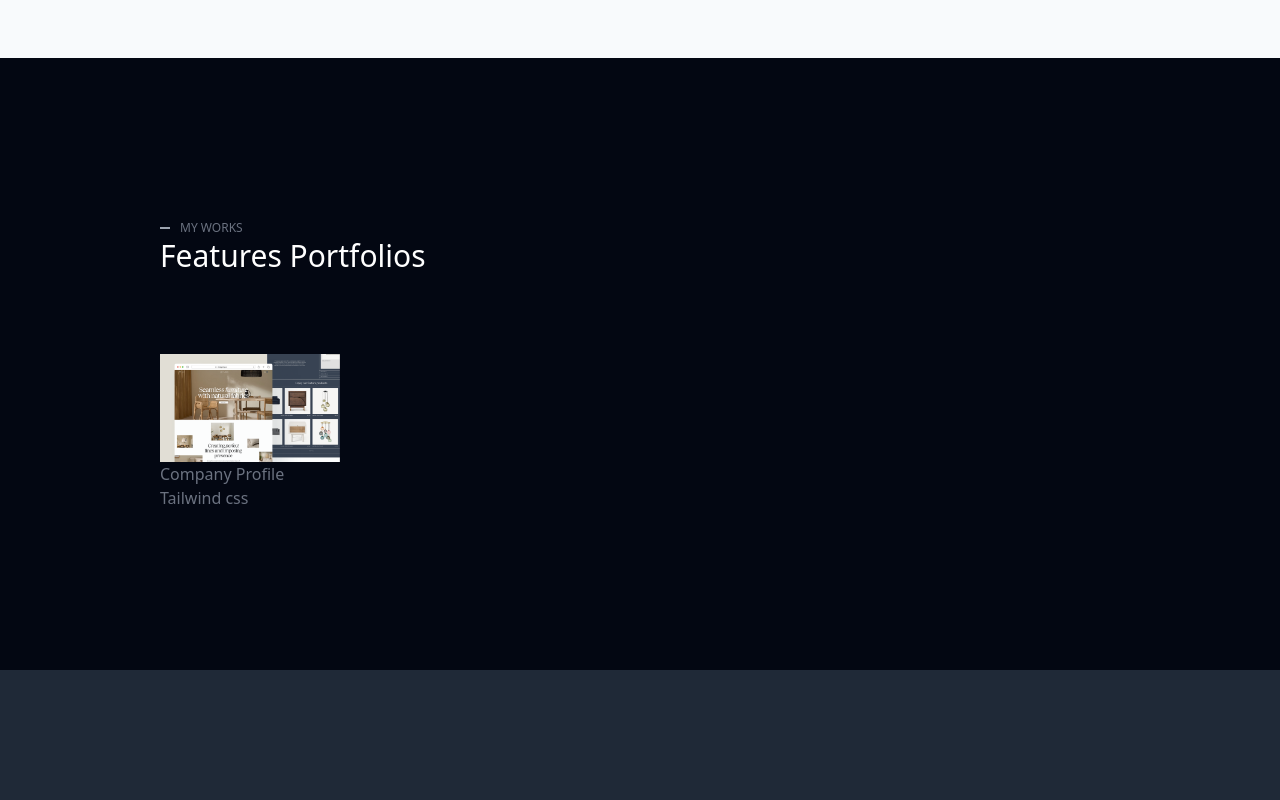
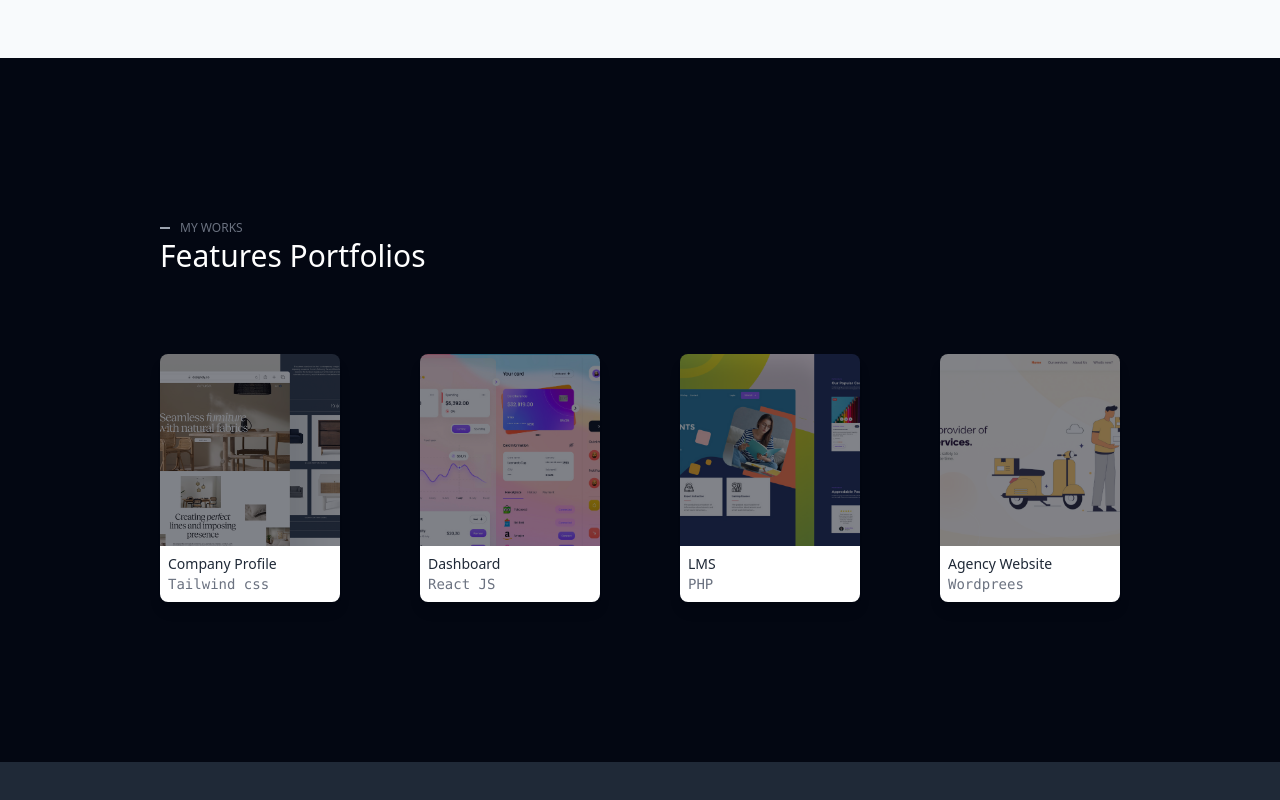
Before and after one commit to Rizal-S404/Portfolio, a website: page public/index.html in a window 1280 px wide. Shown: the part 1278-2078 px from the top of the page. Before the commit the page ends 2028 px from the top, so only its background shows below. Drawn offline with nearby package versions, Linux system fonts and the light colour scheme.

Commit message:
perubahan ke 5

```diff
--- a/public/index.html
+++ b/public/index.html
@@ -159,23 +159,52 @@
           </div>
 
             <div class="grid grid-cols-4 gap-20 mt-20"> <!-- Cards -->
-              <div>
-                <img src="img/companyprofile.png" alt="">
-                <div>
-                  <h4>Company Profile</h4>
-                  <h5>Tailwind css</h5>
+              <div class="overflow-hidden rounded-lg shadow-lg">
+                <img
+                class="object-cover h-48 opacity-50"
+                src="img/companyprofile.png" alt="">
+                <div class="px-2 py-2 bg-white">
+                  <h4 class="text-sm font-medium text-gray-800">Company Profile</h4>
+                  <h5 class="font-mono text-sm font-light">Tailwind css</h5>
                 </div>
               </div>
-              <div>
 
+              <div class="overflow-hidden rounded-lg shadow-lg">
+                <img
+                class="object-cover h-48 opacity-50"
+                src="img/dashboard.png" alt="">
+                <div class="px-2 py-2 bg-white">
+                  <h4 class="text-sm font-medium text-gray-800">Dashboard</h4>
+                  <h5 class="font-mono text-sm font-light">React JS</h5>
+                </div>
               </div>
-              <div>
 
+              <div class="overflow-hidden rounded-lg shadow-lg">
+                <img
+                class="object-cover h-48 opacity-50"
+                src="img/lms.png" alt="">
+                <div class="px-2 py-2 bg-white">
+                  <h4 class="text-sm font-medium text-gray-800">LMS</h4>
+                  <h5 class="font-mono text-sm font-light">PHP</h5>
+                </div>
               </div>
-              <div>
 
+              <div class="overflow-hidden rounded-lg shadow-lg">
+                <img
+                class="object-cover h-48 opacity-50"
+                class="object-cover h-48 opacity-50"src="img/agency.png" alt="">
+                <div class="px-2 py-2 bg-white">
+                  <h4 class="text-sm font-medium text-gray-800">Agency Website</h4>
+                  <h5 class="font-mono text-sm font-light">Wordprees</h5>
+                </div>
               </div>
+
             </div>
+          </div>
+        </div>
+
+        <div id="experiences">
+          <div class="flex flex-row items-center w-9/12 mx-auto">
 
           </div>
         </div>
```
Also changed, not shown: public/style.css.
